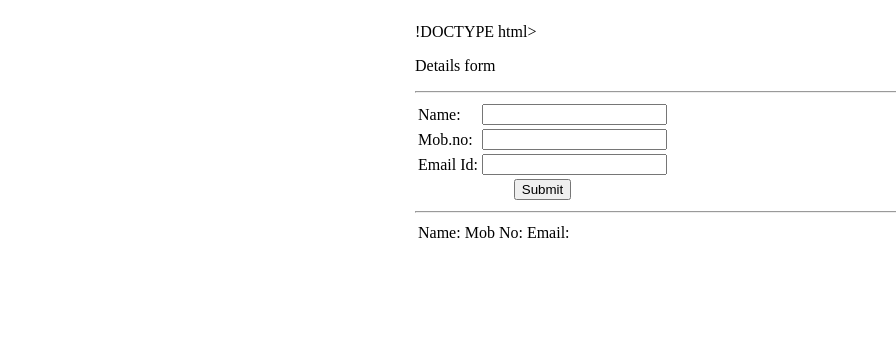
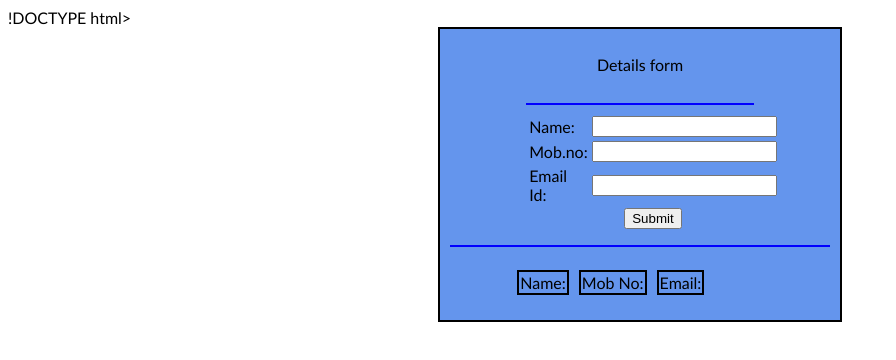
Before and after one commit to Ankush1801/upgrad-project, a plain HTML site: page Ankush/index.html in a window 1280 px wide. Shown: the whole page, without its empty margins (0-896 px from the left). Drawn offline with Linux system fonts and the light colour scheme.

Commit message:
Update index.css

```diff
--- a/Ankush/index.css
+++ b/Ankush/index.css
@@ -1,21 +1,42 @@
-input {
-  font-style: calibri;
+body{
+    font-family: Calibri;
 }
-body {
-  padding: 15px;
-  margin-left: 400px;
+
+#parent{
+    width: 30%;
+    align: center;
+    border: 2px solid black;
+    background-color: cornflowerblue;
+    color: black;
+    margin: auto;
+    padding: 10px;
 }
-button {
-  background-color: rgb(250, 179, 46);
+#heading{
+    text-align: center;
 }
-form {
-  background-color: rgb(181, 204, 247);
-  border: solid;
-  padding-left: 15px;
-  width: 30%;
-  height: 60%;
-  margin-left: 450px;
+hr{
+    background-color: blue;
+    border:1px solid blue;
 }
-hr {
-  color: black;
+
+#view{
+    width:60%;
+    align: center;
+    margin: auto;
+    padding: 5px;
 }
+#result_div{
+    width:70%;
+    align: center;
+    margin: auto;
+    padding: 5px;
+    text-align: center;
+}
+#result_table {
+    border-spacing: 10px;
+
+}
+#result_table tr td{
+    border: 2px solid black;
+
+}
```
